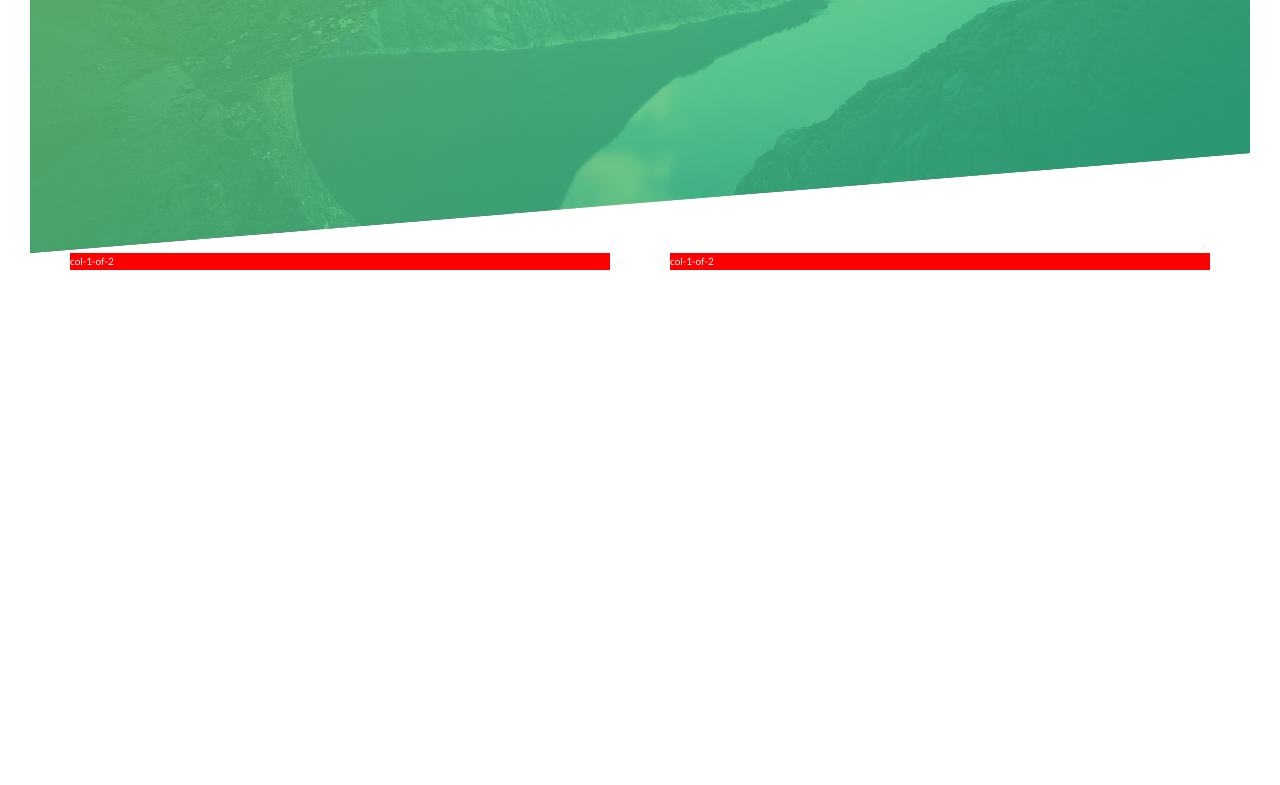
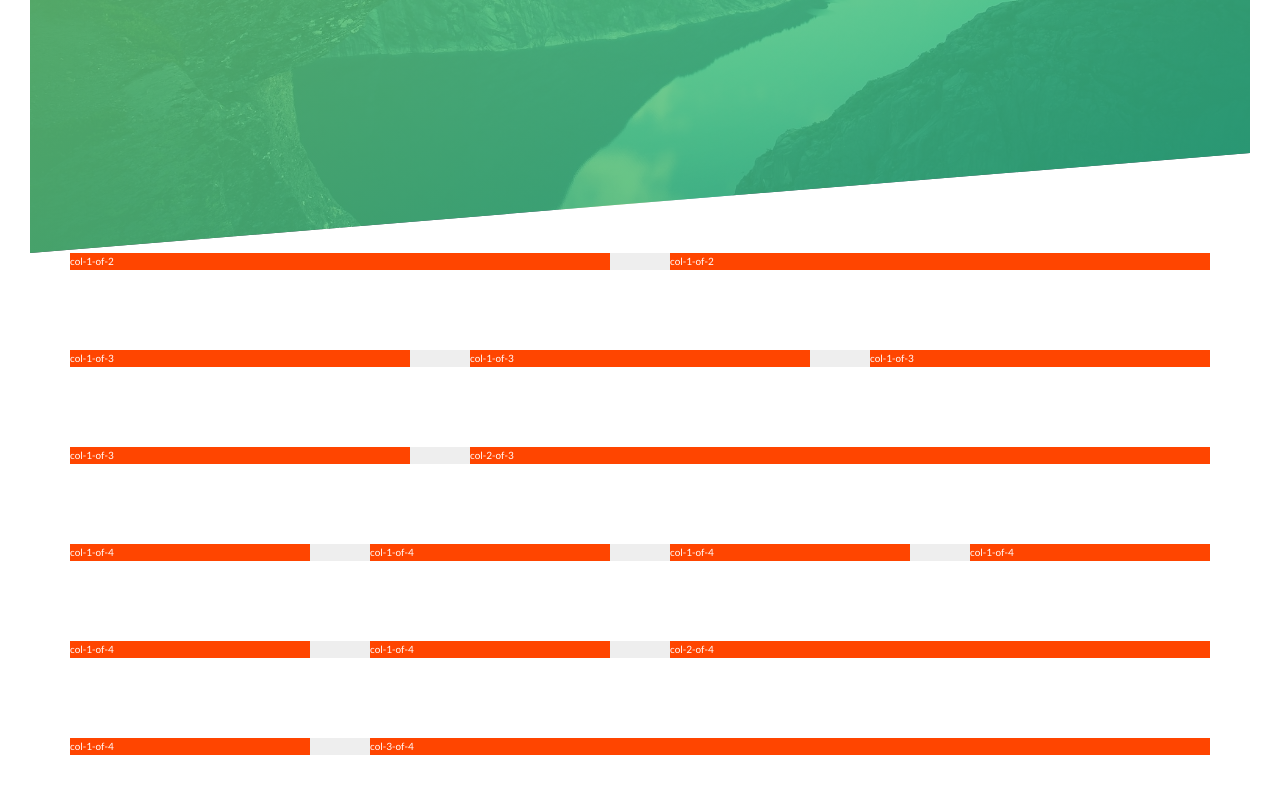
Before and after one commit to juntingl/the-road-to-css, a website: page src/index.html in a window 1280 px wide. Shown: the part 477-1262 px from the top of the page. Before the commit the page ends 800 px from the top, so only its background shows below. Drawn offline with Linux system fonts and the light colour scheme.

Commit message:
feat: grid-system by float

```diff
--- a/src/index.html
+++ b/src/index.html
@@ -34,12 +34,34 @@
       <div class="col-1-of-2">col-1-of-2</div>
     </div>
 
-    <!-- <div class="row">
+    <div class="row">
       <div class="col-1-of-3">col-1-of-3</div>
       <div class="col-1-of-3">col-1-of-3</div>
       <div class="col-1-of-3">col-1-of-3</div>
-    </div> -->
+    </div>
 
+    <div class="row">
+      <div class="col-1-of-3">col-1-of-3</div>
+      <div class="col-2-of-3">col-2-of-3</div>
+    </div>
+
+    <div class="row">
+      <div class="col-1-of-4">col-1-of-4</div>
+      <div class="col-1-of-4">col-1-of-4</div>
+      <div class="col-1-of-4">col-1-of-4</div>
+      <div class="col-1-of-4">col-1-of-4</div>
+    </div>
+
+    <div class="row">
+      <div class="col-1-of-4">col-1-of-4</div>
+      <div class="col-1-of-4">col-1-of-4</div>
+      <div class="col-2-of-4">col-2-of-4</div>
+    </div>
+
+    <div class="row">
+      <div class="col-1-of-4">col-1-of-4</div>
+      <div class="col-3-of-4">col-3-of-4</div>
+    </div>
   </section>
 
 </body>
--- a/src/sass/abstracts/_mixins.scss
+++ b/src/sass/abstracts/_mixins.scss
@@ -0,0 +1,7 @@
+@mixin clearfix {
+  &::after {
+    content: "";
+    display: table;
+    clear: both;
+  }
+}
--- a/src/sass/abstracts/_variables.scss
+++ b/src/sass/abstracts/_variables.scss
@@ -14,5 +14,5 @@ $color-dark: #000;
 
 // GRID
 $grid-width: 114rem;
-$grid-vertical: 8rem;
-$grid-horizontal: 6rem;
+$gutter-vertical: 8rem;
+$gutter-horizontal: 6rem;
--- a/src/sass/layout/_grid.scss
+++ b/src/sass/layout/_grid.scss
@@ -1,19 +1,39 @@
 .row {
+  @include clearfix;
+
   max-width: $grid-width;
   margin: 0 auto;
   background-color: #eee;
 
   &:not(:last-child) {
-    margin-bottom: $grid-vertical;
+    margin-bottom: $gutter-vertical;
+  }
+
+  [class^="col-"] {
+    background-color: orangered;
+    float: left;
+
+    &:not(:last-child) {
+      margin-right: $gutter-horizontal;
+    }
   }
 
   .col-1-of-2 {
-    width: calc((100% - #{$grid-horizontal}) / 2);
-    background-color: red;
-    float: left;
-
-    &:not(:last-child) {
-      margin-right: $grid-horizontal;
-    }
+    width: calc((100% - #{$gutter-horizontal}) / 2);
+  }
+  .col-1-of-3 {
+    width: calc((100% - 2 * #{$gutter-horizontal}) / 3);
+  }
+  .col-2-of-3 {
+    width: calc(2 * ((100% - 2 * #{$gutter-horizontal}) / 3) + #{$gutter-horizontal});
+  }
+  .col-1-of-4 {
+    width: calc((100% - 3 * #{$gutter-horizontal}) / 4);
+  }
+  .col-2-of-4 {
+    width: calc(2 * ((100% - 3 * #{$gutter-horizontal}) / 4) + #{$gutter-horizontal});
+  }
+  .col-3-of-4 {
+    width: calc(3 * ((100% - 3 * #{$gutter-horizontal}) / 4) + 2 * #{$gutter-horizontal});
   }
 }
```
Also changed, not shown: src/styles/index.css.
